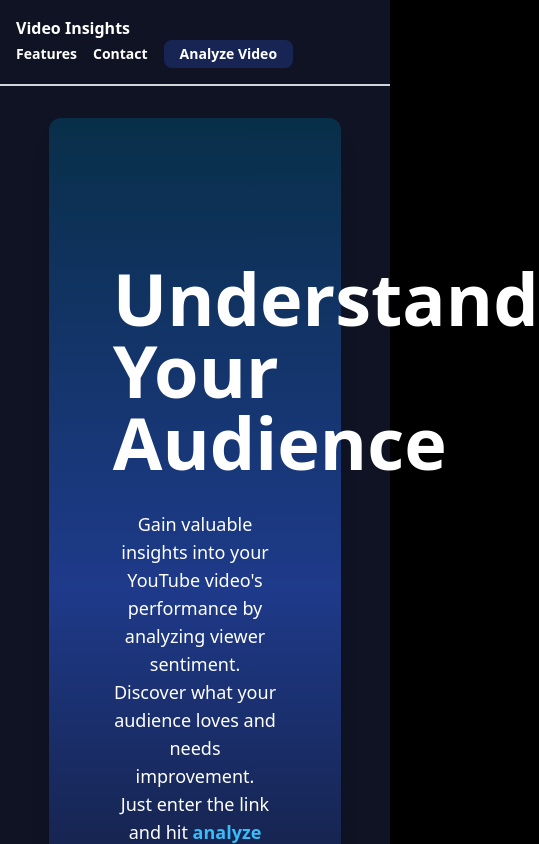
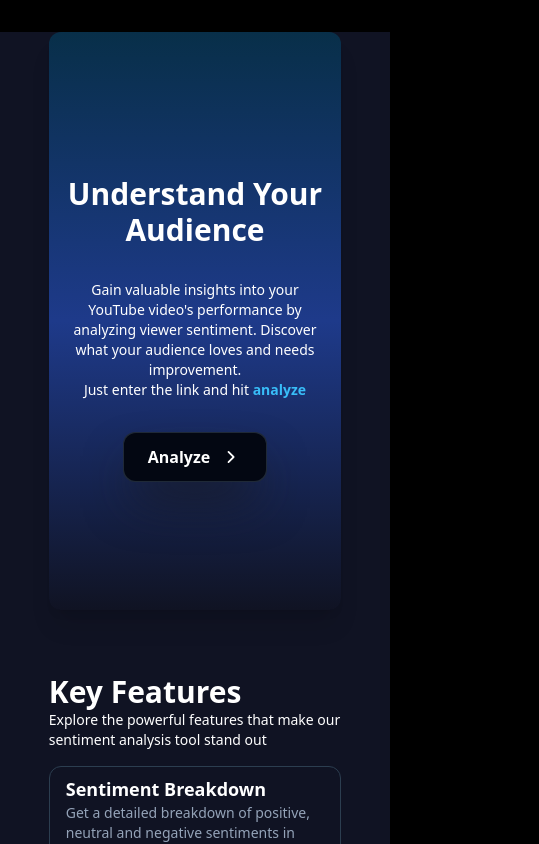
Before and after one commit to antonnprince/Sentiment-Analysis, a React (Vite) app in the folder frontend/: page / in a window 390 px wide. Shown: the top 844 px of the page, 539 px wide, since content can reach past the window. Built offline with nearby package versions, Linux system fonts and the light colour scheme.

Commit message:
hero responsive

```diff
--- a/frontend/src/Features.jsx
+++ b/frontend/src/Features.jsx
@@ -16,19 +16,17 @@ const Features = () => {
 
   return (
     <div className='mx-auto w-3/4 mt-8 py-4'>
-       <h1 className='font-bold text-4xl mt-12'>Key Features</h1>
-       <p className='font-thin text-lg mb-4'>Explore the powerful features that make our sentiment analysis tool stand out</p>
-        <div className='flex flex-col md:flex-row space-x-4 justify-between'>
+       <h1 className='font-bold text-3xl md:text-4xl mt-4 md:mt-12'>Key Features</h1>
+       <p className='font-thin text-sm md:text-lg mb-4'>Explore the powerful features that make our sentiment analysis tool stand out</p>
+        <div className='flex flex-col md:flex-row space-y-2  m-0  space-x-4 justify-between'>
            {
             features.map((feature, index)=>(
-            <div key={index} className='w-1/3 px-4 py-2 border border-[#2C3E50] rounded-xl'>
-                <h1 className='text-lg font-bold'>{feature.title}</h1>
-                <p className='text-sm text-slate-400'>{feature.description}</p>
-            </div>
+                <div key={index} className='w-full sm:w-1/3 m-0 px-4 py-2 border border-[#2C3E50] rounded-xl'>
+                    <h1 className='text-lg font-bold'>{feature.title}</h1>
+                    <p className='text-sm text-slate-400'>{feature.description}</p>
+                </div>
             ))
            }
-
-
         </div>
     </div>
   )
--- a/frontend/src/Hero.jsx
+++ b/frontend/src/Hero.jsx
@@ -3,9 +3,12 @@ import { ButtonComponent } from './components/ui/ButtonComponent'
 
 const Hero = () => {
   return (
-    <div className='mx-auto bg-gradient-to-b from-sky-950 via-blue-900 to blue-950 shadow-xl w-3/4 text-center py-32 px-16 mt-8 rounded-xl'>
-        <h1 className='font-bold text-7xl text-shadow-lg my-4'>Understand Your Audience</h1>
-        <p className='text-lg font-thin my-8'>Gain valuable insights into your YouTube video's performance by analyzing viewer sentiment. Discover what your audience loves and needs improvement.
+    <div className='mx-auto bg-gradient-to-b from-sky-950
+     via-blue-900 to blue-950 shadow-xl
+     px-4
+     w-3/4 text-center py-32 mt-8 rounded-xl'>
+        <h1 className='font-bold text-center text-3xl sm:text-5xl lg:text-7xl text-shadow-lg my-4'>Understand Your Audience</h1>
+        <p className='text-sm md:text-lg font-thin my-8 '>Gain valuable insights into your YouTube video's performance by analyzing viewer sentiment. Discover what your audience loves and needs improvement.
             <br/>
             Just enter the link and hit <span className='text-sky-400 font-semibold'>analyze</span>
         </p>
--- a/frontend/src/Nav.jsx
+++ b/frontend/src/Nav.jsx
@@ -2,7 +2,7 @@ import React from 'react'
 
 export const Nav = () => {
   return (
-    <div className='flex-col sm:flex md:flex-row w-full md:justify-between p-4 border-b-2 border-gray-300 h-fit'>
+    <div className='flex-col hidden sm:flex md:flex-row w-full md:justify-between p-4 border-b-2 border-gray-300 h-fit'>
 
       <h1 className='font-bold'>Video Insights</h1>
 
--- a/frontend/src/components/ui/ButtonComponent.jsx
+++ b/frontend/src/components/ui/ButtonComponent.jsx
@@ -3,11 +3,13 @@ import {Link} from "react-router-dom"
 
 export const ButtonComponent = ({ text, link }) => {
   return (
-    <div className="flex items-center justify-center h-fit">
+    <div className="flex items-center justify-center h-fit ">
       <div className="relative group">
         <button
           type="button"
-          className="relative inline-block p-px font-semibold leading-6 text-white bg-gray-800 shadow-2xl cursor-pointer rounded-xl shadow-zinc-900 transition-transform duration-300 ease-in-out hover:scale-105 active:scale-95"
+          className="relative inline-block p-px font-semibold leading-6
+          text-white bg-gray-800 shadow-2xl cursor-pointer rounded-xl shadow-zinc-900
+           transition-transform duration-300 ease-in-out hover:scale-105 active:scale-95"
         >
           <span className="absolute inset-0 rounded-xl bg-gradient-to-r from-cyan-500 via-blue-500 to-sky-900 p-[2px] opacity-0 transition-opacity duration-500 group-hover:opacity-100"></span>
 
```
